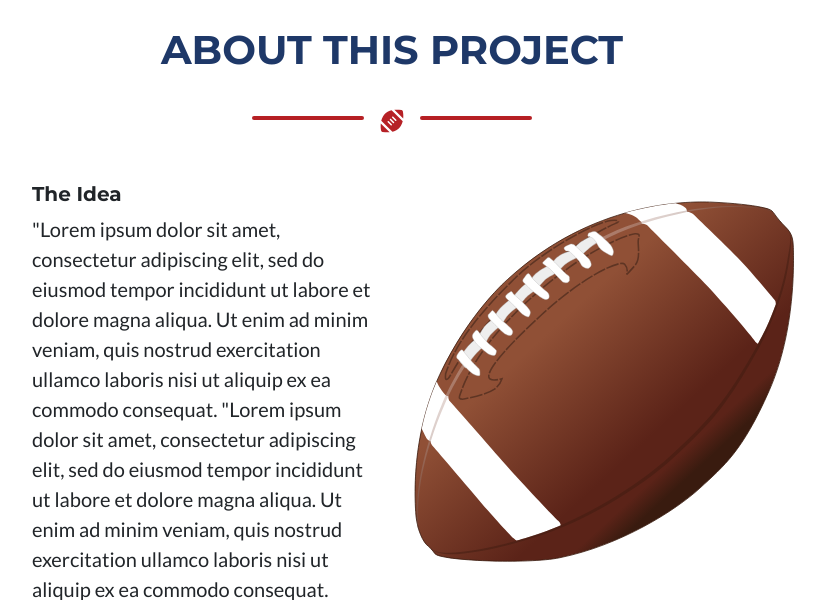
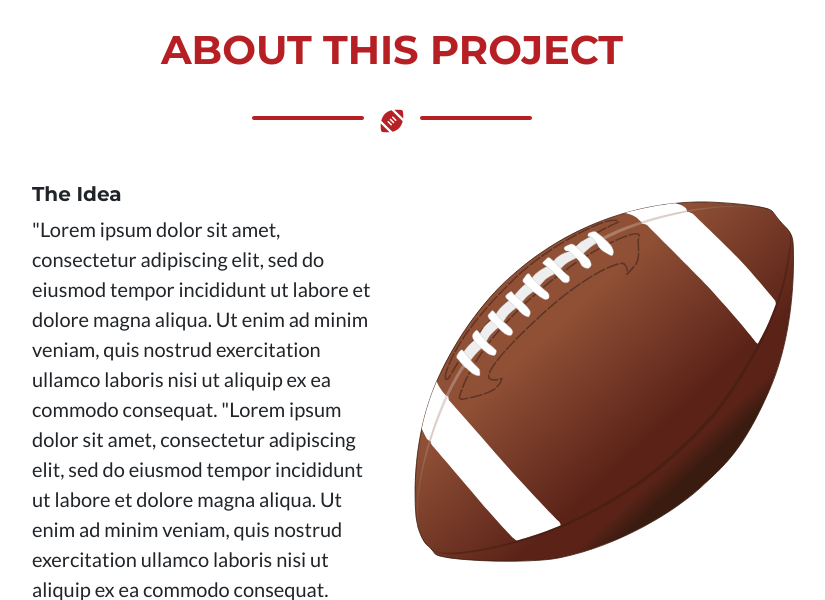
Before and after one commit to AndreaViviani89/Predicting_nfl_games, a Flask app: page /about in a window 1280 px wide. Shown: the part 104-704 px from the top of the page, without its empty margins (248-1073 px from the left). Run offline with Flask 2, Linux system fonts and the light colour scheme; some libraries are stand-ins or nearby versions.

Commit message:
update the front-end

```diff
--- a/static/styles.css
+++ b/static/styles.css
@@ -1,4 +1,8 @@
 /* CONTAINER  */
+
+.page-section-heading {
+  color: #b62024;
+}
 
 .container, .container-fluid, .container-xxl, .container-xl, .container-lg, .container-md, .container-sm {
   width: 100%;
@@ -100,10 +104,12 @@
 
   h1, .h1 {
     font-size: calc(1.375rem + 1.5vw);
+    color: #b62024;
   }
   @media (min-width: 1200px) {
     h1, .h1 {
       font-size: 2.5rem;
+      color: #b62024;
     }
   }
 
--- a/templates/about.html
+++ b/templates/about.html
@@ -20,7 +20,7 @@
 <section class="page-section">
     <div class="container">
         <p></p>
-        <h1 class="page-section-heading text-center text-uppercase text-secondary mb-0">About this project</h1>
+        <h1 class="masthead-heading text-center text-uppercase mb-0">About this project</h1>
         <div class="divider-custom divider-light">
             <div class="divider-custom-line"><i></i></div>
             <div class="divider-custom-icon"><i class="fa-solid fa-football" color="#b62126" style="font-size:24px"></i></div>
--- a/templates/contact.html
+++ b/templates/contact.html
@@ -19,7 +19,7 @@
 </section>
 <section class="page-section" id="contact">
     <div class="container">
-        <h1 class="page-section-heading text-center text-uppercase text-secondary mb-0">My Contacts</h1>
+        <h1 class="masthead-heading text-center text-uppercase mb-0">My Contacts</h1>
         <div class="divider-custom divider-light">
             <div class="divider-custom-line"><i></i></div>
             <div class="divider-custom-icon"><i class="fa-solid fa-football" color="#b62126" style="font-size:24px"></i></div>
--- a/templates/dashboard.html
+++ b/templates/dashboard.html
@@ -18,7 +18,7 @@
 <section class="page-section">
     <div class="container">
         <p></p>
-        <h1 class="page-section-heading text-center text-uppercase text-secondary mb-0">Dashboard</h1>
+        <h1 class="masthead-heading text-center text-uppercase mb-0">Dashboard</h1>
         <div class="divider-custom divider-light">
             <div class="divider-custom-line"><i></i></div>
             <div class="divider-custom-icon"><i class="fa-solid fa-football" color="#b62126" style="font-size:24px"></i></div>
--- a/templates/prediction.html
+++ b/templates/prediction.html
@@ -18,7 +18,7 @@
 </section>
 <section class="page-section portfolio">
   <div class="container">
-      <h1 class="page-section-heading text-center text-uppercase text-secondary mb-0">Prediction</h1>
+      <h1 class="masthead-heading text-center text-uppercase mb-0">Prediction</h1>
       <div class="divider-custom divider-light">
         <div class="divider-custom-line"><i></i></div>
         <div class="divider-custom-icon"><i class="fa-solid fa-football" color="#b62126" style="font-size:24px"></i></div>
```
